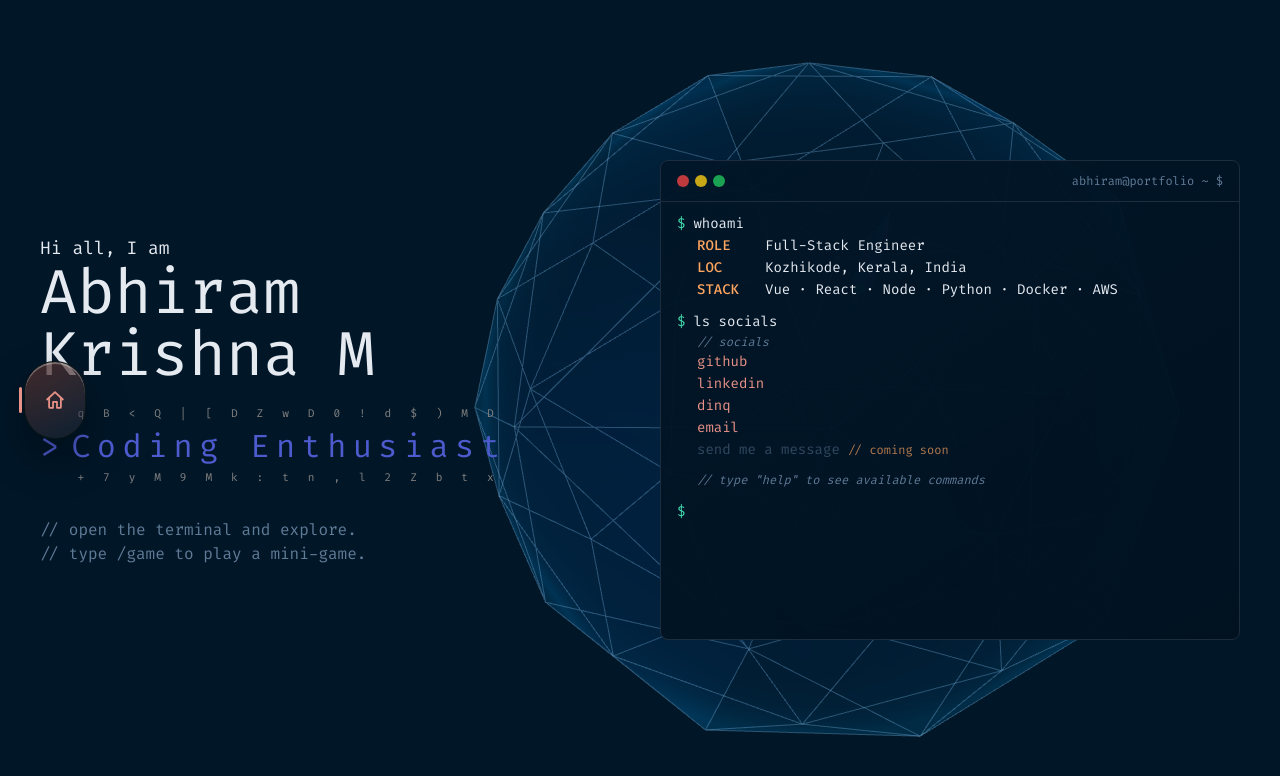
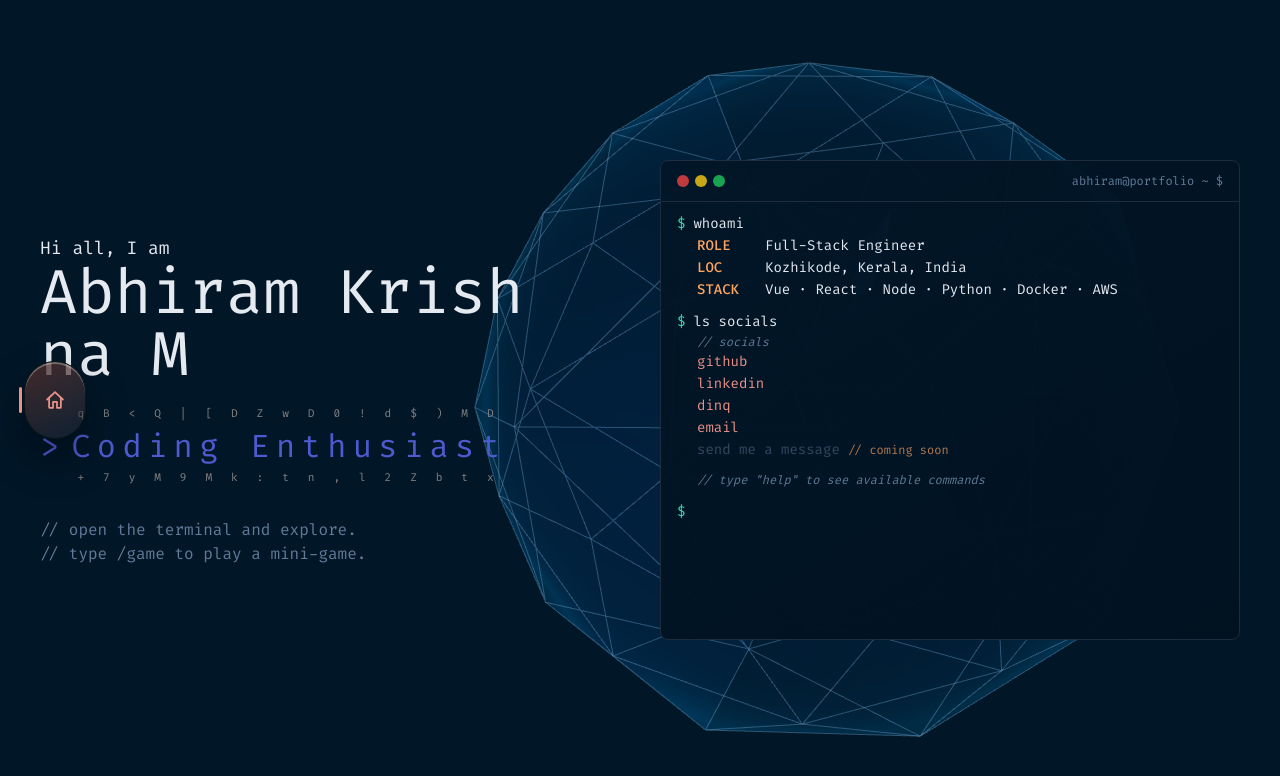
Before and after one commit to AbhiramKrishnaM/Portfolio, a Vue app: page / in a window 1280 px wide. Shown: the top 776 px of the page. Built offline with nearby package versions, Linux system fonts and the light colour scheme.

Commit message:
flip mechanism

```diff
--- /dev/null
+++ b/src/composables/useTheme.js
@@ -0,0 +1,29 @@
+import { ref, watchEffect } from "vue";
+
+const THEME_KEY = "theme";
+
+const stored =
+  typeof localStorage !== "undefined" ? localStorage.getItem(THEME_KEY) : null;
+const theme = ref(stored === "light" ? "light" : "dark");
+
+function applyTheme(value) {
+  if (typeof document === "undefined") return;
+  document.documentElement.setAttribute("data-theme", value);
+}
+
+applyTheme(theme.value);
+
+watchEffect(() => {
+  applyTheme(theme.value);
+  if (typeof localStorage !== "undefined") {
+    localStorage.setItem(THEME_KEY, theme.value);
+  }
+});
+
+export function useTheme() {
+  function toggleTheme() {
+    theme.value = theme.value === "dark" ? "light" : "dark";
+  }
+
+  return { theme, toggleTheme };
+}
--- a/src/pages/index.vue
+++ b/src/pages/index.vue
@@ -7,7 +7,14 @@
             <div id="section-1" class="text-white-gradient-01 font-normal">
                 <h6 class="text-base md:text-lg">Hi all, I am</h6>
                 <h1 class="text-4xl md:text-5xl lg:text-5xl xl:text-6xl">
-                    Abhiram Krishna M
+                    Abhiram Kris<button
+                        type="button"
+                        class="theme-toggle-h"
+                        :class="{ 'theme-toggle-h--flipped': theme === 'light' }"
+                        data-cursor="toggle theme"
+                        aria-label="Toggle light and dark theme"
+                        @click="toggleTheme"
+                    >h</button>na M
                 </h1>
                 <div
                     class="text-xl md:text-2xl lg:text-3xl text-accent-sub hacking-text mt-3 justify-center lg:justify-start"
@@ -90,6 +97,9 @@ import SudokuGame from "@/components/SudokuGame.vue";
 import TetrisGame from "@/components/TetrisGame.vue";
 import IcosahedronBackground from "@/components/IcosahedronBackground.vue";
 import { GAME_REGISTRY } from "@/composables/useCLI.js";
+import { useTheme } from "@/composables/useTheme.js";
+
+const { theme, toggleTheme } = useTheme();
 
 const view = ref("cli");
 const activeGame = ref(null);
@@ -181,6 +191,23 @@ onUnmounted(() => {
 </script>
 
 <style scoped>
+.theme-toggle-h {
+    display: inline-block;
+    background: none;
+    border: none;
+    padding: 0;
+    margin: 0;
+    font: inherit;
+    color: inherit;
+    line-height: inherit;
+    transform: rotate(0deg);
+    transition: transform 0.5s cubic-bezier(0.34, 1.56, 0.64, 1);
+}
+
+.theme-toggle-h--flipped {
+    transform: rotate(180deg);
+}
+
 .right-panel {
     width: 100%;
     flex-shrink: 0;
```
